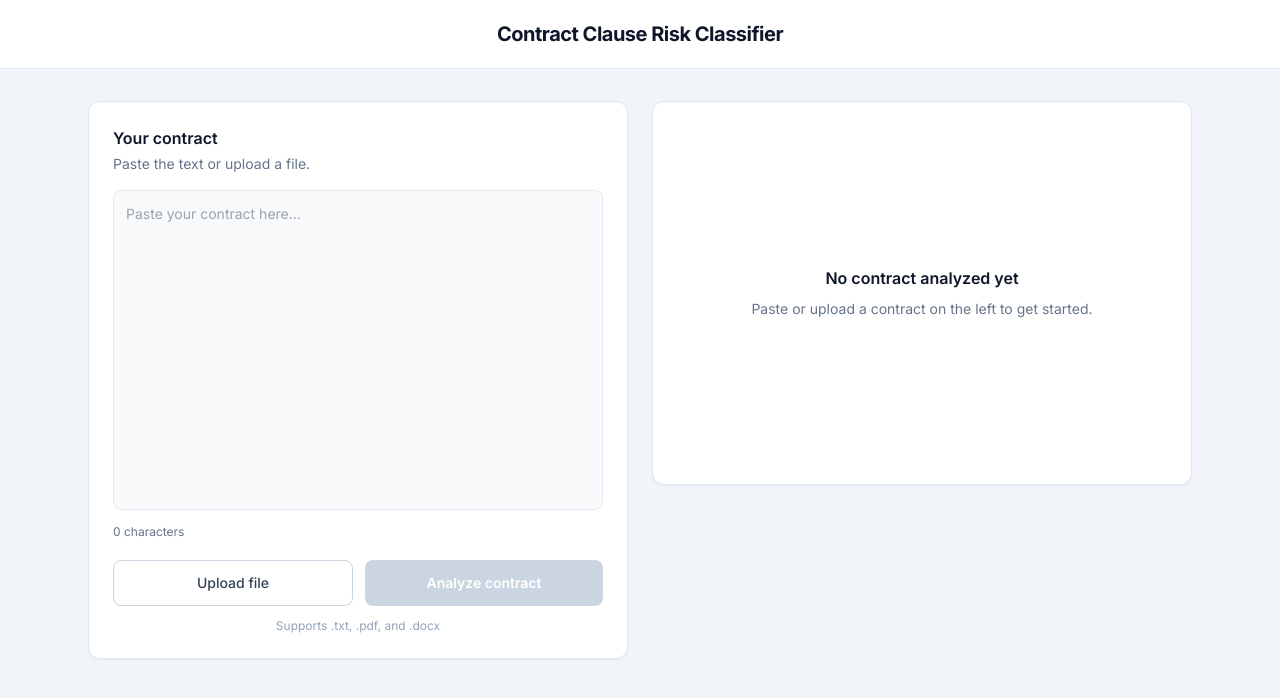
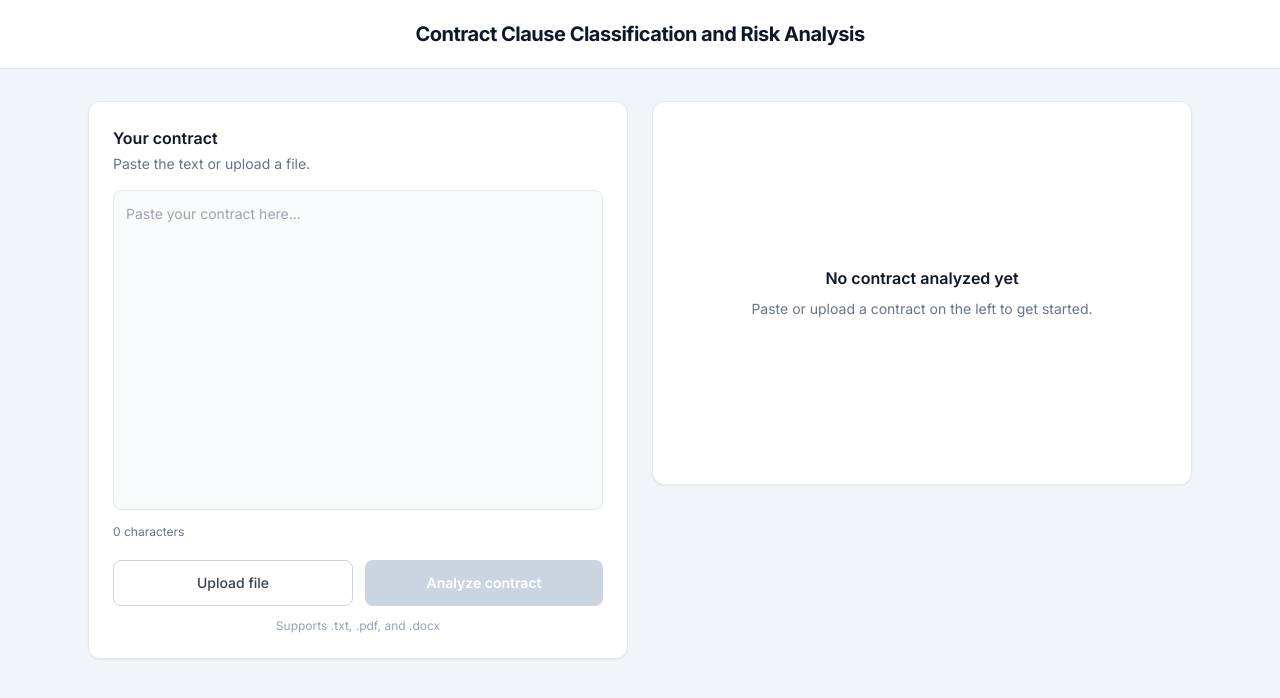
Before and after one commit to SmilingSupernova/CCRA, a React (Vite) app in the folder frontend/: page / in a window 1280 px wide. Shown: the top 698 px of the page. Built offline with nearby package versions, Linux system fonts and the light colour scheme.

Commit message:
final commit

```diff
--- a/frontend/src/components/Header.jsx
+++ b/frontend/src/components/Header.jsx
@@ -3,7 +3,7 @@ export default function Header() {
     <header className="border-b border-slate-200 bg-white">
       <div className="mx-auto flex max-w-6xl items-center justify-center px-6 py-5">
         <h1 className="text-xl font-bold tracking-tight text-slate-900">
-          Contract Clause Risk Classifier
+          Contract Clause Classification and Risk Analysis
         </h1>
       </div>
     </header>
--- a/frontend/src/components/Summary.jsx
+++ b/frontend/src/components/Summary.jsx
@@ -3,7 +3,6 @@ import CountCard from "./CountCard";
 export default function Summary({ clauses, onDownload }) {
   const counts = { High: 0, Medium: 0, Low: 0 };
   for (const c of clauses) {
-    // guard against unexpected risk values like "Unknown"
     if (c.risk in counts) counts[c.risk]++;
   }
 
```
